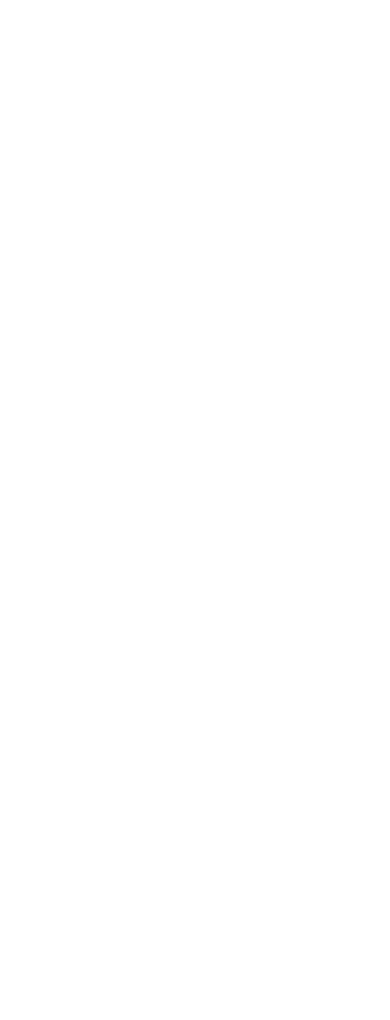
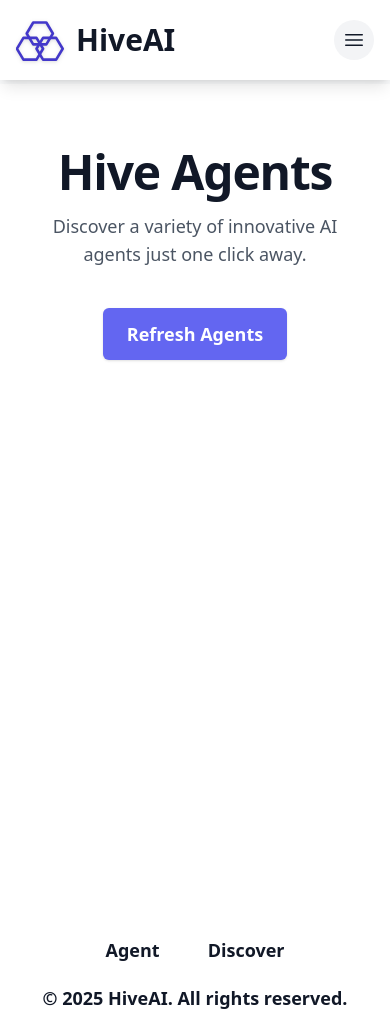
Before and after one commit to ShayManor/Calhacks-2025-Frontend, a plain HTML site: page app/discover.html in a window 390 px wide. Before the commit the page ends 844 px from the top, so only its background shows below. Drawn offline with nearby package versions, Linux system fonts and the light colour scheme; animation ran at ten frames a second.

Commit message:
full draft

```diff
--- a/app/discover.html
+++ b/app/discover.html
@@ -0,0 +1,110 @@
+<!DOCTYPE html>
+<html lang="en">
+<head>
+    <meta charset="UTF-8">
+    <title>Hive Agents</title>
+    <!-- Include Tailwind CSS via CDN -->
+    <script src="https://cdn.tailwindcss.com"></script>
+</head>
+<body class="bg-gray-50 text-gray-900">
+<!-- control for the Navbar properties + look -->
+<nav class="bg-white shadow-lg relative z-10">
+    <div class="mx-auto max-w-7xl px-4 sm:px-6 lg:px-8">
+        <div class="flex justify-between items-center h-20">
+            <div class="flex items-center">
+                <a href="index.html" class="flex items-center">
+                    <svg class="w-12 h-12 text-indigo-700 drop-shadow" viewBox="-2 0 110 110" fill="none" xmlns="http://www.w3.org/2000/svg">
+                        <!-- Left Hexagon -->
+                        <path d="M0 75 L15 50 L45 50 L60 75 L45 100 L15 100 Z"
+                              stroke="currentColor" stroke-width="6"
+                              fill="none" stroke-linejoin="round" stroke-linecap="round" />
+                        <!-- Right Hexagon -->
+                        <path d="M45 75 L60 50 L90 50 L105 75 L90 100 L60 100 Z"
+                              stroke="currentColor" stroke-width="6"
+                              fill="none" stroke-linejoin="round" stroke-linecap="round" />
+                        <!-- Top Hexagon -->
+                        <path d="M22.5 40 L37.5 15 L67.5 15 L82.5 40 L67.5 65 L37.5 65 Z"
+                              stroke="currentColor" stroke-width="6"
+                              fill="none" stroke-linejoin="round" stroke-linecap="round" />
+                    </svg>
+                    <span class="ml-3 text-3xl font-semibold relative after:content-[''] after:block after:w-full after:h-[3px] after:bg-transparent after:absolute after:bottom-[12px]">HiveAI</span>
+                </a>
+                <div class="hidden sm:flex sm:ml-10 mt-1.5 space-x-8">
+                    <a href="agent.html" class="border-b-2 border-transparent text-lg font-semibold text-gray-900 px-1 py-2 hover:text-indigo-700 transition">Agent</a>
+                    <a href="discover.html" class="border-b-2 border-indigo-500 text-lg font-semibold text-gray-900 px-1 py-2 hover:text-indigo-700 transition">Discover</a>
+                </div>
+            </div>
+            <div class="flex items-center">
+                <button type="button" class="bg-gray-100 p-2 rounded-full text-gray-900 hover:text-indigo-700 hover:bg-indigo-50 focus:outline-none focus:ring-2 focus:ring-indigo-500 focus:ring-offset-2 sm:hidden" id="mobile-menu-toggle">
+                    <span class="sr-only">Open main menu</span>
+                    <svg class="h-6 w-6" fill="none" stroke="currentColor" stroke-width="1.5" viewBox="0 0 24 24">
+                        <path stroke-linecap="round" stroke-linejoin="round" d="M3.75 6.75h16.5M3.75 12h16.5m-16.5 5.25h16.5" />
+                    </svg>
+                </button>
+            </div>
+        </div>
+    </div>
+    <div class="sm:hidden hidden" id="mobile-menu">
+        <div class="px-2 pt-2 pb-3 space-y-1">
+            <a href="agent.html" class="block border-l-4 border-indigo-500 bg-indigo-50 text-gray-900 px-3 py-2 text-base font-medium">Agent</a>
+            <a href="discover.html" class="block border-l-4 border-transparent text-gray-900 hover:bg-indigo-50 hover:border-indigo-600 hover:text-indigo-700 px-3 py-2 text-base font-medium">Discover</a>
+        </div>
+    </div>
+</nav>
+
+<!-- Main Section -->
+<main class="bg-white min-h-screen mt-1 py-16">
+    <div class="mx-auto max-w-7xl px-6 lg:px-8">
+        <div class="mx-auto max-w-2xl text-center">
+            <h1 class="text-5xl font-bold tracking-tight text-gray-900 sm:text-7xl">Hive Agents</h1>
+            <p class="mt-4 text-lg font-medium text-gray-600">
+                Discover a variety of innovative AI agents just one click away.
+            </p>
+        </div>
+        <!-- Refresh Button -->
+        <div class="mt-10 flex justify-center">
+            <button id="loadAgents" class="rounded-md bg-indigo-500 px-6 py-3 text-lg font-semibold text-white shadow hover:bg-indigo-600 transition">
+                Refresh Agents
+            </button>
+        </div>
+        <!-- Grid container for research cards -->
+        <ul id="agentsList" role="list" class="mt-10 grid grid-cols-1 gap-6 sm:grid-cols-2 lg:grid-cols-3 ">
+            <!-- Research cards will be inserted here -->
+        </ul>
+    </div>
+</main>
+
+<!-- Footer -->
+<footer class="bg-white">
+    <div class="mx-auto max-w-7xl px-6 lg:px-8 py-2">
+        <nav class="flex justify-center gap-x-12" aria-label="Footer">
+            <a href="agent.html" class="text-lg font-semibold text-gray-900 hover:text-indigo-600 transition">Agent</a>
+            <a href="discover.html" class="text-lg font-semibold text-gray-900 hover:text-indigo-600 transition">Discover</a>
+        </nav>
+        <p class="mt-5 text-center text-lg font-bold text-black-500">
+            &copy; 2025 HiveAI. All rights reserved.
+        </p>
+    </div>
+</footer>
+
+<!-- JavaScript for Navbar Toggle and Research Loading -->
+<script>
+    // Mobile menu toggle
+    const mobileMenuToggle = document.getElementById('mobile-menu-toggle');
+    const mobileMenu = document.getElementById('mobile-menu');
+
+    mobileMenuToggle.addEventListener('click', () => {
+        mobileMenu.classList.toggle('hidden');
+    });
+
+    // Function to fetch and display all agents
+    function loadAgents() {
+
+    }
+
+    // Add event listener to the load button and auto-load research on page load
+    document.getElementById('loadAgents').addEventListener('click', loadAgents);
+    window.onload = loadAgents;
+</script>
+</body>
+</html>
```
Also changed, not shown: app/agent.html (+4 -4 lines), app/index.html (+14 -14 lines).
